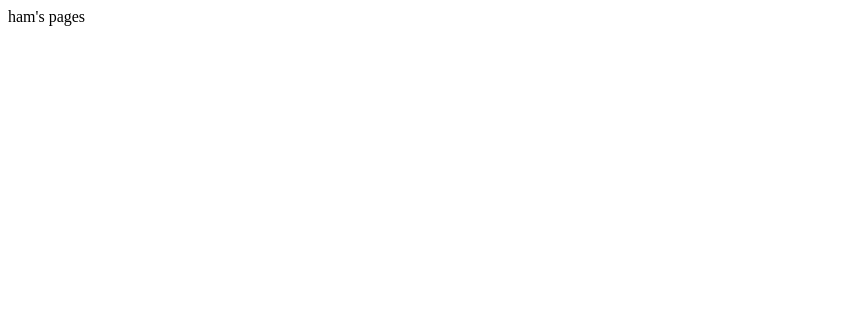
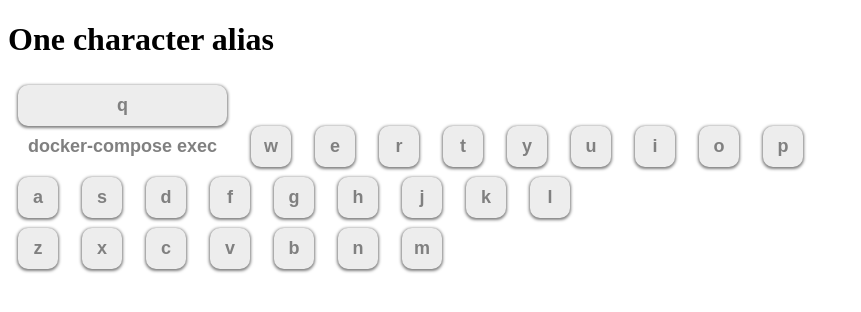
Before and after one commit to ham0215/ham0215.github.io, a plain HTML site: page index.html in a window 1280 px wide. Shown: the whole page, without its empty margins (0-861 px from the left). Drawn offline with Linux system fonts and the light colour scheme.

Commit message:
Add css, favicon, Update index

```diff
--- /dev/null
+++ b/css/style.css
@@ -0,0 +1,23 @@
+.keyboard {
+  height: 41px;
+  min-width: 20px;
+  padding: 0 10px;
+  margin: 5px 10px;
+  background: #ededed;
+  border-radius: 10px;
+  box-shadow: 0px 1px 3px 1px rgba(0, 0, 0, 0.5);
+  color: #808080;
+  font: bold 18px arial;
+  text-align: center;
+  line-height: 41px;
+  display: inline-block;
+}
+
+.inlineblock {
+  display: inline-block;
+}
+
+.break:before {
+  content: "\A";
+  white-space: pre;
+}
--- a/index.html
+++ b/index.html
@@ -1 +1,56 @@
-ham's pages
+<!DOCTYPE html>
+<html>
+  <head>
+    <meta charset="utf-8" />
+    <title>ham's pages</title>
+    <meta name="keywords" content=ham">
+    <meta name="description" content="This is ham's pages." />
+    <link rel="shortcut icon" href="favicon.ico" />
+    <link rel="bookmark" href="favicon.ico" />
+    <link rel="stylesheet" href="css/style.css" />
+  </head>
+  <body>
+    <header>
+      <h1>
+        One character alias
+      </h1>
+    </header>
+    <section>
+      <div>
+        <span class="keyboard">
+          q
+          <span class="break">docker-compose exec</span>
+        </span>
+        <span class="keyboard">w</span>
+        <span class="keyboard">e</span>
+        <span class="keyboard">r</span>
+        <span class="keyboard">t</span>
+        <span class="keyboard">y</span>
+        <span class="keyboard">u</span>
+        <span class="keyboard">i</span>
+        <span class="keyboard">o</span>
+        <span class="keyboard">p</span>
+      </div>
+      <div>
+        <span class="keyboard">a</span>
+        <span class="keyboard">s</span>
+        <span class="keyboard">d</span>
+        <span class="keyboard">f</span>
+        <span class="keyboard">g</span>
+        <span class="keyboard">h</span>
+        <span class="keyboard">j</span>
+        <span class="keyboard">k</span>
+        <span class="keyboard">l</span>
+      </div>
+      <div>
+        <span class="keyboard">z</span>
+        <span class="keyboard">x</span>
+        <span class="keyboard">c</span>
+        <span class="keyboard">v</span>
+        <span class="keyboard">b</span>
+        <span class="keyboard">n</span>
+        <span class="keyboard">m</span>
+      </div>
+    </section>
+  </body>
+</html>
```
Also changed, not shown: favicon.ico (added).
